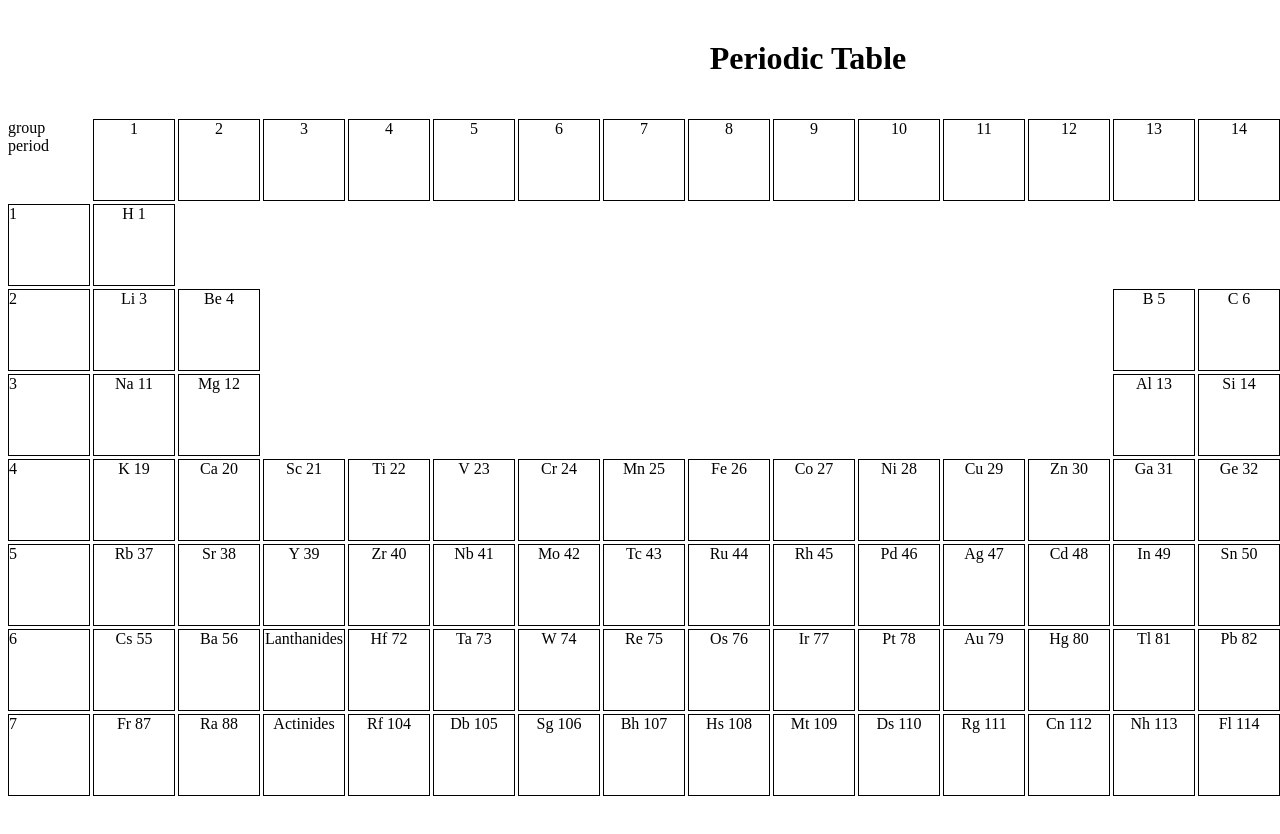
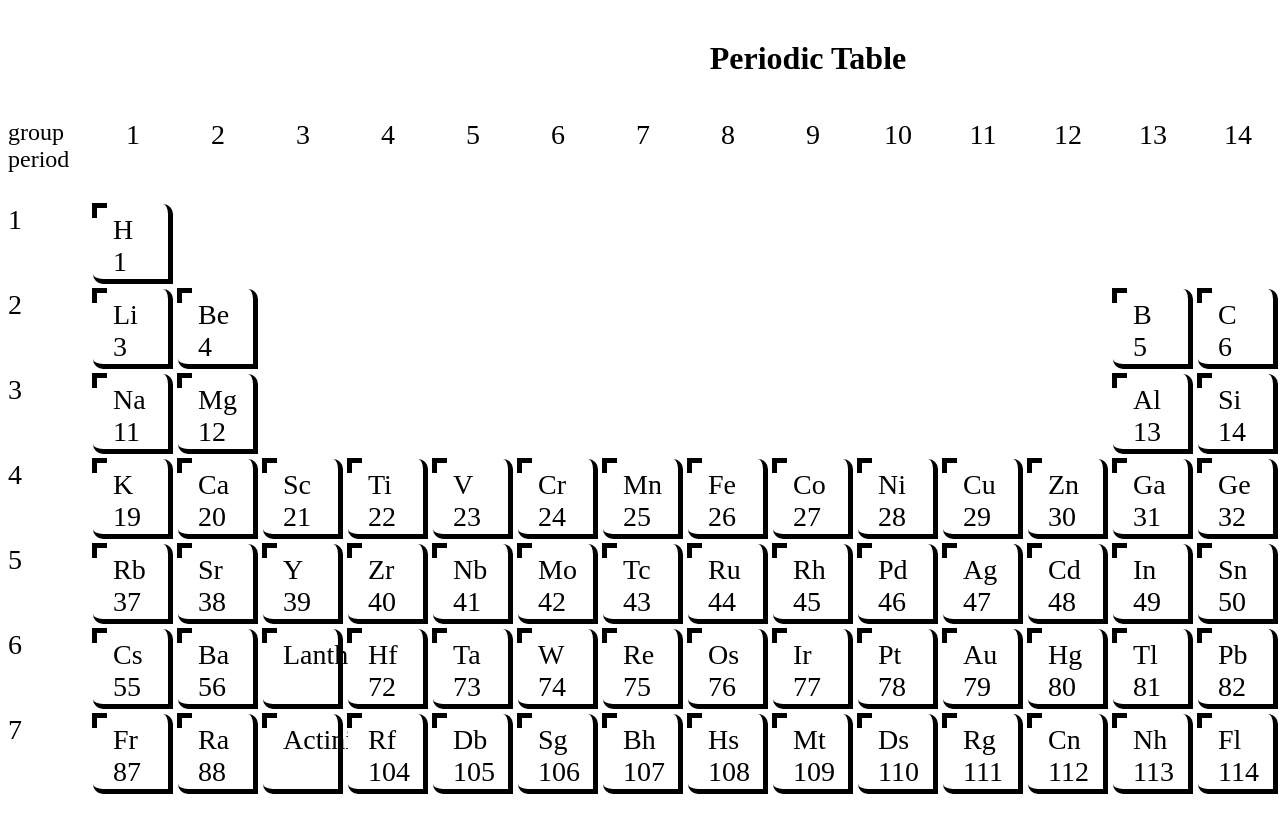
Before and after one commit to anilkris/periodic, an Angular app: page / in a window 1280 px wide. Shown: the top 834 px of the page. Built offline with nearby package versions, Linux system fonts and the light colour scheme.

Commit message:
updated css

```diff
--- a/src/app/ptable/ptable.component.css
+++ b/src/app/ptable/ptable.component.css
@@ -9,20 +9,23 @@
 .group {
     width: 80px;
     height: 80px;
+    font-size: 24px;
+
 }
 .column-name {
     text-align: center;
     width: 80px;
     height: 80px;
-    border: 1px solid;
+    font-size: 28px;
+
 }
 .row-name {
 
-    border: 1px solid;
     text-align: left;
     grid-column: 1;
     width: 80px;
     height: 80px;
+    font-size: 28px;
 }
 
 .all-elements {
@@ -41,9 +44,41 @@
     grid-column: 3/13;
     grid-row: 2/4;
 }
-.element  {
-    width: 80px;
-    height: 80px;
-    text-align: center;
-    border: 1px solid;
+.element {
+    cursor: pointer;
+    position: relative;
+    padding: 10px 20px;
+    background: white;
+    font-size: 28px;
+    border-top-right-radius: 10px;
+    border-bottom-left-radius: 10px;
+    transition: all 1s;
+    border-bottom: 5px solid black;
+    border-right: 5px solid black;
 }
+.element:after, .element:before {
+    content: " ";
+    width: 10px;
+    height: 10px;
+    position: absolute;
+    border: 0px solid #fff;
+    transition: all 1s;
+}
+.element:after {
+    top: -1px;
+    left: -1px;
+    border-top: 5px solid black;
+    border-left: 5px solid black;
+}
+.element:before {
+    bottom: -1px;
+    right: -1px;
+}
+.element:hover {
+    border-top-right-radius: 0px;
+    border-bottom-left-radius: 0px;
+}
+.element:hover:before, :hover:after {
+    width: 100%;
+    height: 100%;
+}
```
